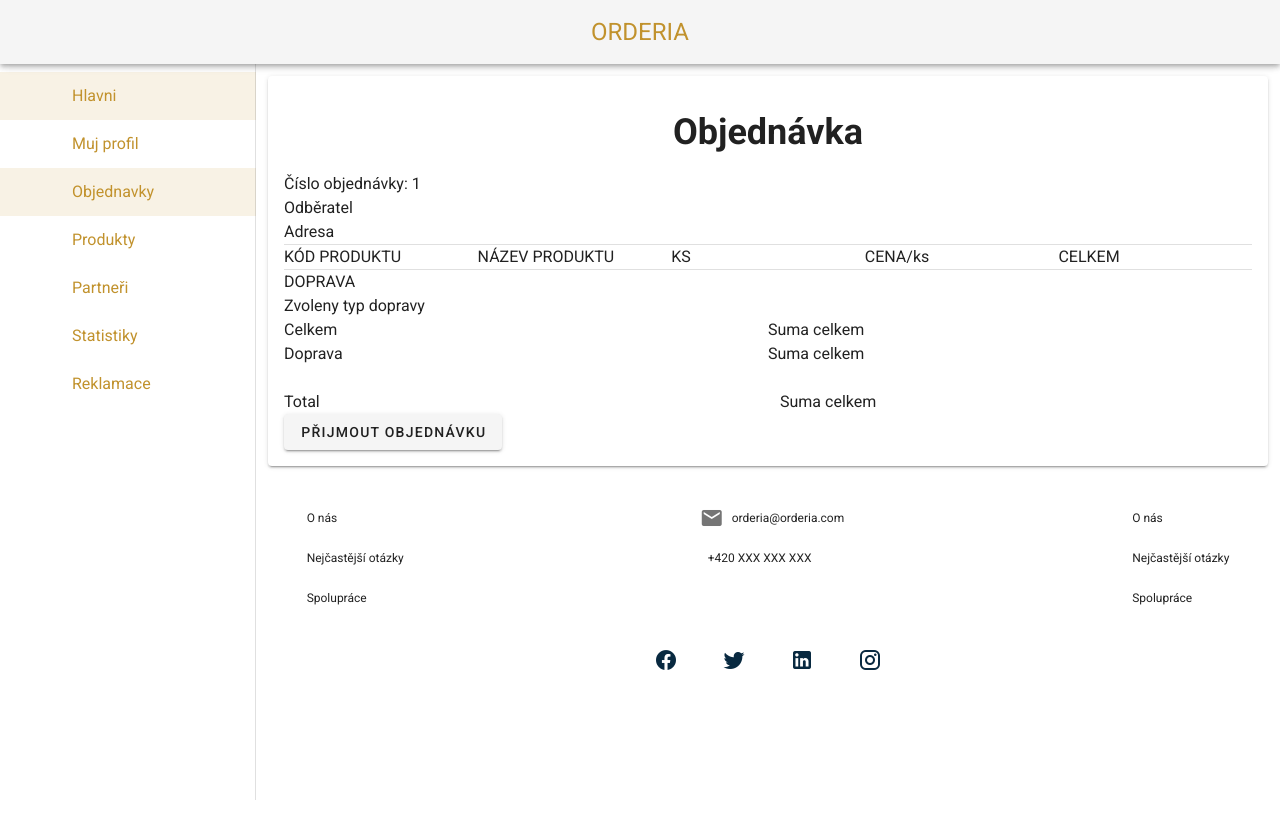
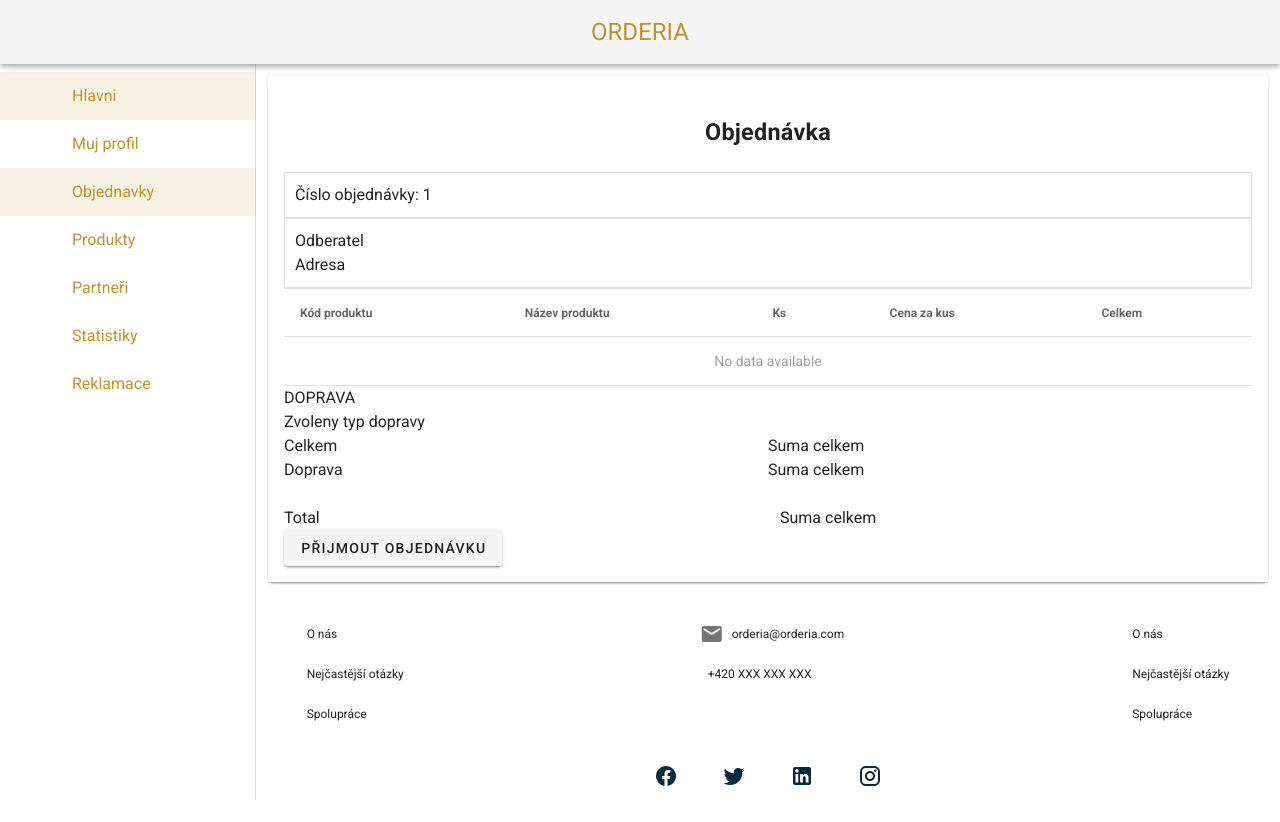
Before and after one commit to zladkaskazkina/Orderia, a Vue app: page /dodavatel/objednavky/1 in a window 1280 px wide. Before the commit the page ends 800 px from the top, so only its background shows below. Built offline with nearby package versions, Linux system fonts and the light colour scheme.

Commit message:
axios installation

```diff
--- a/package.json
+++ b/package.json
@@ -11,6 +11,7 @@
     "eslint-loader": "2.1.2"
   },
   "dependencies": {
+    "axios": "^0.21.0",
     "core-js": "^3.6.5",
     "register-service-worker": "^1.7.1",
     "vue": "^2.6.11",
--- a/src/main.js
+++ b/src/main.js
@@ -5,9 +5,12 @@
 import store from "./store";
 import vuetify from "./plugins/vuetify";
 import Vuelidate from 'vuelidate';
+import axios from 'axios';
 
+Vue.prototype.$http = axios
 Vue.use(Vuelidate);
 Vue.config.productionTip = false;
+
 
 new Vue({
   router,
--- a/src/store/index.js
+++ b/src/store/index.js
@@ -1,7 +1,9 @@
 import Vue from "vue";
 import Vuex from "vuex";
+import axios from 'axios';
 
-Vue.use(Vuex);
+Vue.use(Vuex, axios);
+
 
 export const store = new Vuex.Store({
   state: {},
--- a/src/views/Dodavatel/Objednavky.vue
+++ b/src/views/Dodavatel/Objednavky.vue
@@ -144,6 +144,7 @@
       const id = event.id;
       // this.$router.push({ name: "objednavky", params: { id } }); // -> /user/123
       this.$router.push({ path: `/dodavatel/objednavky/${id}` });
+      console.log(event.shopName + " is clicked")
     }
   }
 };
--- a/src/views/Dodavatel/SupplierOrder.vue
+++ b/src/views/Dodavatel/SupplierOrder.vue
@@ -1,15 +1,16 @@
 <template>
   <v-container fluid class="supplier-order">
     <v-card class="pa-4">
-      <v-card-title class="headline ma-2">
-        <h2>Objednávka</h2>
+      <v-card-title class="justify-center ma-2">
+        <h3>Objednávka</h3>
       </v-card-title>
+
+      <v-row no-gutters class="order-num">
+        <span>Číslo objednávky: {{ $route.params.id }}</span>
+      </v-row>
       <div class="customer-data">
         <v-row no-gutters>
-          <span>Číslo objednávky: {{ $route.params.id }}</span>
-        </v-row>
-        <v-row no-gutters>
-          <span>Odběratel</span>
+          <span>Odberatel</span>
         </v-row>
         <v-row no-gutters>
           <span>Adresa</span>
@@ -18,27 +19,12 @@
       <v-divider></v-divider>
 
       <div class="order-main">
-        <v-row no-gutters>
-          <v-col>
-            <span> </span>
-            <span>KÓD PRODUKTU</span>
-          </v-col>
-          <v-col>
-            <span>NÁZEV PRODUKTU</span>
-          </v-col>
-          <v-col>
-            <span>KS</span>
-          </v-col>
-          <v-col>
-            <span>CENA/ks</span>
-          </v-col>
-          <v-col>
-            <span>CELKEM</span>
-          </v-col>
-        </v-row>
-        <v-row no-gutters>
-          <!-- doplnovani polozek -->
-        </v-row>
+        <v-data-table
+         :headers="headers"
+         hide-default-footer
+        >
+        </v-data-table>
+
       </div>
       <v-divider></v-divider>
       <div>
@@ -86,12 +72,31 @@
 
 <script>
 export default {
-  name: "SupplierOrder"
+  name: "SupplierOrder",
+  data() {
+    return {
+      headers: [
+        { text: 'Kód produktu',
+          align: 'start',
+          sortable: true
+        },
+        { text: 'Název produktu'},
+        { text: 'Ks'},
+        { text: 'Cena za kus'},
+        { text: 'Celkem'},
+      ]
+    }
+  }
 };
 </script>
 
 <style lang="scss" scoped>
-.headline {
-  justify-content: center;
+.order-num {
+  border: solid 1px rgba(0, 0, 0, 0.12);
+  padding: 10px;
+}
+.customer-data {
+  border: solid 1px rgba(0, 0, 0, 0.12);
+  padding: 10px;
 }
 </style>
--- a/src/views/Home.vue
+++ b/src/views/Home.vue
@@ -156,11 +156,7 @@
             >
             </v-img>
           </v-row>
-          <v-row class="ma-5" no-gutters>
-            <div class="mx-auto">
-              <v-btn flat router to="/test2"> test2 </v-btn>
-            </div>
-          </v-row>
+
         </v-sheet>
       </v-col>
     </v-row>
```
Also changed, not shown: src/views/Test2.vue (deleted, +0 -19 lines), 1 other file (tests, documents, lock files or other folders).
